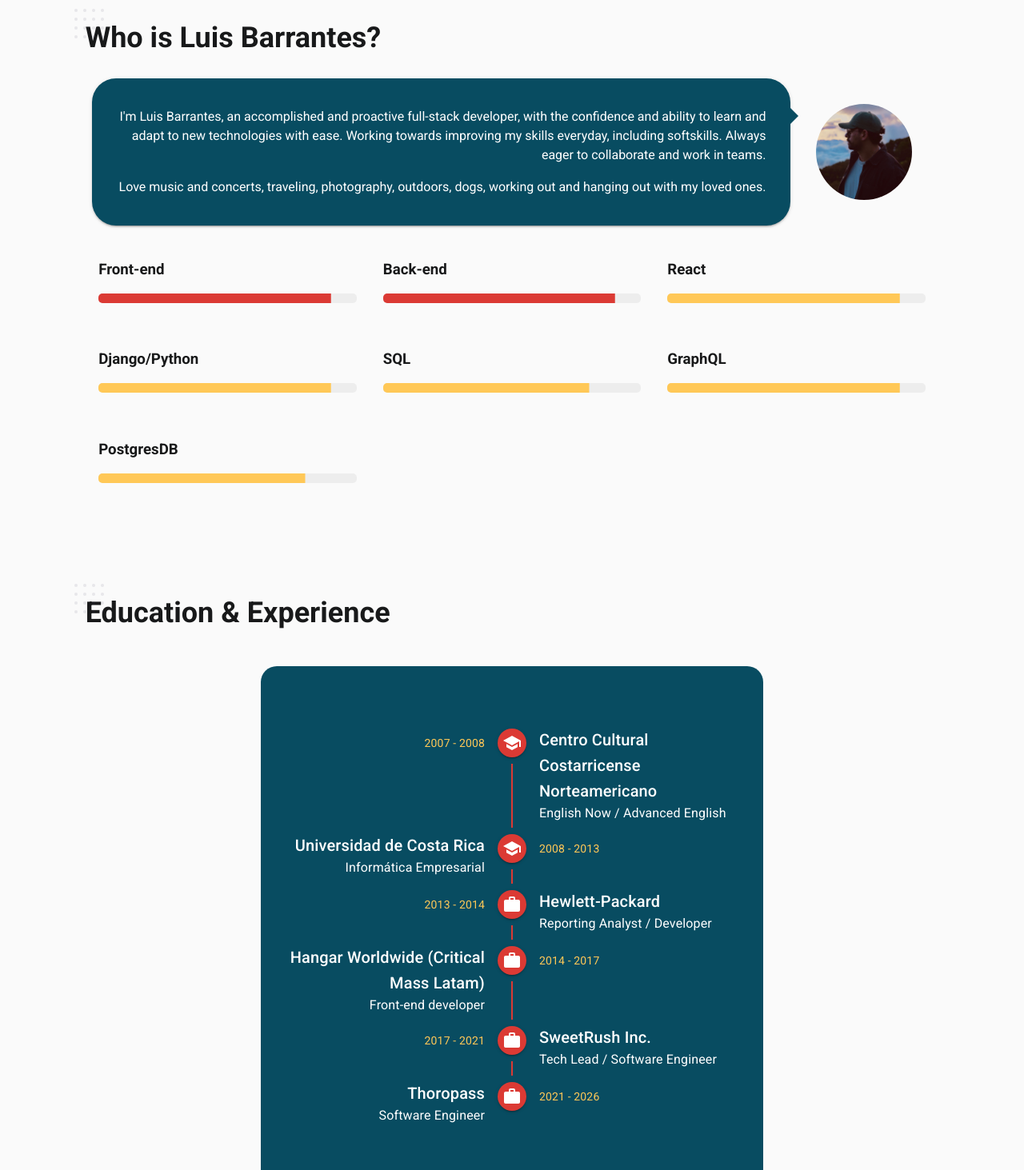
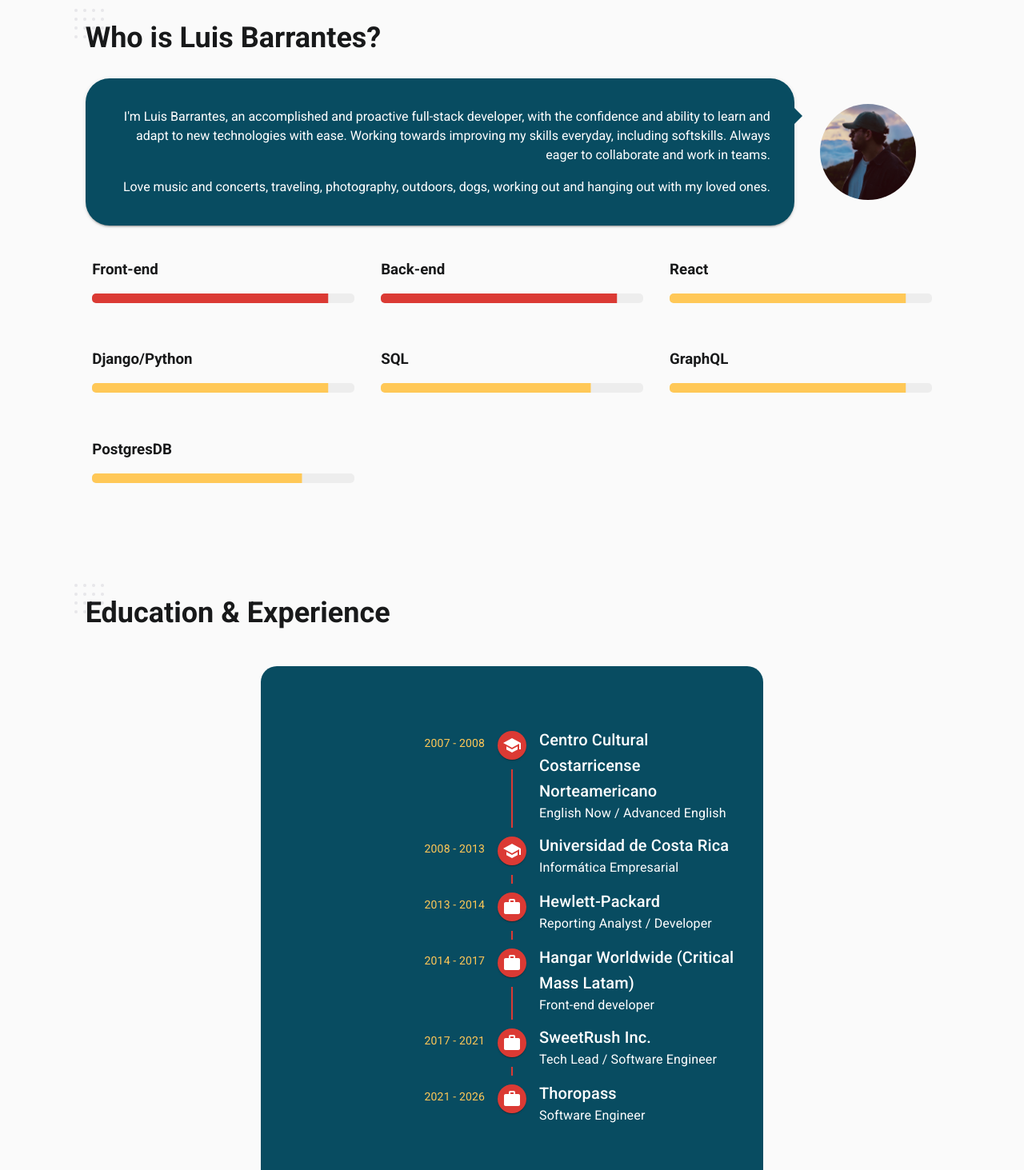
Before and after one commit to KikeCR/lbarrantes-resume, a React (Vite) app: page / in a window 1280 px wide. Shown: the part 900-2363 px from the top of the page at 80% size. Built offline with nearby package versions, Linux system fonts and the light colour scheme.

Commit message:
Upgrade from material-ui/code v4 to mui/material v6.

```diff
--- a/src/AboutMe.jsx
+++ b/src/AboutMe.jsx
@@ -1,5 +1,5 @@
 import React, { useContext, useState, useEffect, useRef } from 'react';
-import { Paper, Avatar, Grid, LinearProgress } from '@material-ui/core';
+import { Paper, Avatar, Grid, LinearProgress } from '@mui/material';
 import { Fade } from 'react-awesome-reveal';
 import styled from 'styled-components';
 
@@ -169,13 +169,13 @@ function AboutMe() {
 
 	return (
 		<AboutMePaper elevation={0} square ref={ref}>
-			<Grid container justify="center">
+			<Grid container justifyContent="center">
 				<Grid container item xs={11} md={10}>
 					<Fade direction="up" triggerOnce>
 						<ResumeSubtitle isDarkMode={isDarkMode}>{sectionTitle}</ResumeSubtitle>
 					</Fade>
 				</Grid>
-				<Grid container item xs={12} sm={10} spacing={2} direction="row" justify="center" alignItems="center">
+				<Grid container item xs={12} sm={10} spacing={2} direction="row" justifyContent="center" alignItems="center">
 					<Grid item xs={11} sm={10}>
 						<Fade triggerOnce>
 							<TextBubblePaper
--- a/src/ContactMe.jsx
+++ b/src/ContactMe.jsx
@@ -1,5 +1,5 @@
 import React, { useContext } from 'react';
-import { Paper, Grid } from '@material-ui/core';
+import { Paper, Grid } from '@mui/material';
 import ContactMeForm from './ContactMeForm';
 import styled from 'styled-components';
 import { Fade } from 'react-awesome-reveal';
@@ -67,7 +67,7 @@ function ContactMe() {
 	const { isDarkMode } = useContext(ThemeContext);
 	return (
 		<ContactMePaper elevation={0} square id="contact-me-section">
-			<Grid container justify="center">
+			<Grid container justifyContent="center">
 				<Grid container item xs={11} md={10}>
 					<Fade direction="up" triggerOnce>
 						<ResumeSubtitle isDarkMode={isDarkMode}>{sectionTitle}</ResumeSubtitle>
--- a/src/ContactMeForm.jsx
+++ b/src/ContactMeForm.jsx
@@ -1,5 +1,5 @@
 import React, { useState, useContext } from 'react';
-import { Paper, Grid, TextField, Button, Dialog, DialogTitle } from '@material-ui/core';
+import { Paper, Grid, TextField, Button, Dialog, DialogTitle } from '@mui/material';
 import useInputState from './hooks/useInputState';
 import styled from 'styled-components';
 import emailjs from 'emailjs-com';
@@ -136,7 +136,7 @@ function ContactMeForm() {
 	return (
 		<ContactMeFormPaper elevation={0} isDarkMode={isDarkMode}>
 			<form onSubmit={handleSubmit}>
-				<Grid container justify="center" alignItems="center" spacing={2}>
+				<Grid container justifyContent="center" alignItems="center" spacing={2}>
 					<Grid container item xs={12} md={6}>
 						<ContactMeTextField
 							value={nameValue}
--- a/src/Experience.jsx
+++ b/src/Experience.jsx
@@ -1,5 +1,5 @@
 import React, { useContext } from 'react';
-import { Paper, Grid, Typography } from '@material-ui/core';
+import { Paper, Grid, Typography } from '@mui/material';
 import {
 	Timeline,
 	TimelineItem,
@@ -8,9 +8,9 @@ import {
 	TimelineContent,
 	TimelineOppositeContent,
 	TimelineDot
-} from '@material-ui/lab';
-import SchoolIcon from '@material-ui/icons/School';
-import WorkIcon from '@material-ui/icons/Work';
+} from '@mui/lab';
+import SchoolIcon from '@mui/icons-material/School';
+import WorkIcon from '@mui/icons-material/Work';
 import { Fade } from 'react-awesome-reveal';
 import styled from 'styled-components';
 
@@ -196,7 +196,7 @@ function Experience() {
 	const { isDarkMode } = useContext(ThemeContext);
 	return (
 		<ExperiencePaper elevation={0} square>
-			<Grid container justify="center">
+			<Grid container justifyContent="center">
 				<Grid container item xs={11} md={10}>
 					<Fade direction="up" triggerOnce>
 						<ResumeSubtitle isDarkMode={isDarkMode}>{sectionTitle}</ResumeSubtitle>
@@ -210,7 +210,7 @@ function Experience() {
 									{experiences.map((exp, i) => (
 										<TimelineItem key={`exp-item-${i}`}>
 											<TimelineOppositeContent>
-												<TimestampTypography variant="body2" color="textSecondary">
+												<TimestampTypography variant="body2" color="text.secondary">
 													{exp.timestamp}
 												</TimestampTypography>
 											</TimelineOppositeContent>
--- a/src/Navbar.jsx
+++ b/src/Navbar.jsx
@@ -1,7 +1,7 @@
 import React, { useContext } from 'react';
-import { AppBar, Toolbar, IconButton, FormControl, MenuItem, Select } from '@material-ui/core';
-import Brightness4Icon from '@material-ui/icons/Brightness4';
-import Brightness7Icon from '@material-ui/icons/Brightness7';
+import { AppBar, Toolbar, IconButton, FormControl, MenuItem, Select } from '@mui/material';
+import Brightness4Icon from '@mui/icons-material/Brightness4';
+import Brightness7Icon from '@mui/icons-material/Brightness7';
 import { Fade } from 'react-awesome-reveal';
 import styled from 'styled-components';
 
--- a/src/Profile.jsx
+++ b/src/Profile.jsx
@@ -1,10 +1,10 @@
 import React, { useContext } from 'react';
-import { Paper, Avatar, Grid, Link, Button } from '@material-ui/core';
+import { Paper, Avatar, Grid, Link, Button } from '@mui/material';
 import styled from 'styled-components';
 import ReactTypingEffect from 'react-typing-effect';
 import { Fade } from 'react-awesome-reveal';
-import LinkedInIcon from '@material-ui/icons/LinkedIn';
-import GitHubIcon from '@material-ui/icons/GitHub';
+import LinkedInIcon from '@mui/icons-material/LinkedIn';
+import GitHubIcon from '@mui/icons-material/GitHub';
 
 import avatar from './images/lbarrantes_avatar.jpg'; // Context for this
 
@@ -99,7 +99,7 @@ function Profile() {
 	return (
 		<ProfilePaper elevation={0} square>
 			<Fade direction="up" triggerOnce>
-				<Grid container justify="center">
+				<Grid container justifyContent="center">
 					<Grid item xs={11} sm={5}>
 						<ProfileAvatar alt="Luis Barrantes" src={avatar} />
 					</Grid>
--- a/src/ResumeApp.jsx
+++ b/src/ResumeApp.jsx
@@ -1,5 +1,5 @@
 import React, { useContext } from 'react';
-import { Paper } from '@material-ui/core';
+import { Paper } from '@mui/material';
 import styled, { ThemeProvider, createGlobalStyle } from 'styled-components';
 
 import Navbar from './Navbar';
```
Also changed, not shown: package.json (+4 -3 lines), 1 other file (tests, documents, lock files or other folders).
